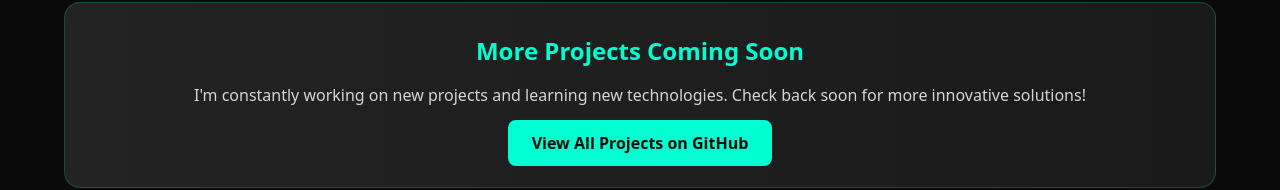
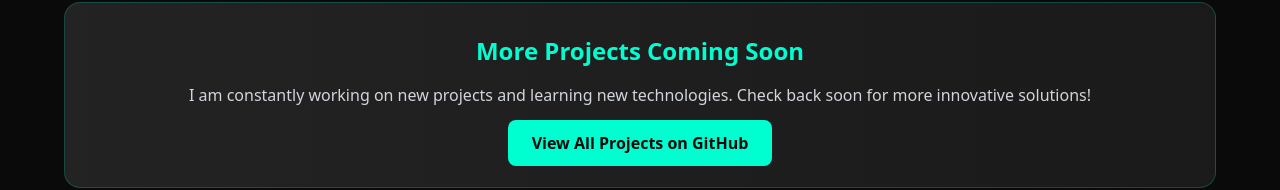
Before and after one commit to Jathartha/my-portfolio-JD, a Next.js app: page /projects in a window 1280 px wide. Shown: the part 710-900 px from the top of the page. Built offline with nearby package versions, Linux system fonts and the light colour scheme.

Commit message:
Fix ESLint error: Replace apostrophe with 'I am' to resolve deployment issue

```diff
--- a/src/app/projects/page.tsx
+++ b/src/app/projects/page.tsx
@@ -90,7 +90,7 @@ export default function Projects() {
           <div className="bg-gradient-to-r from-secondary to-accent rounded-2xl p-8 border border-highlight/20">
             <h3 className="text-2xl font-bold text-highlight mb-4">More Projects Coming Soon</h3>
             <p className="text-gray-300 mb-6">
-              I'm constantly working on new projects and learning new technologies.
+              I am constantly working on new projects and learning new technologies.
               Check back soon for more innovative solutions!
             </p>
             <a href="https://github.com/Jathartha" className="bg-highlight text-background px-6 py-3 rounded-lg font-semibold hover:bg-foreground hover:text-background transition-all duration-300">
```
